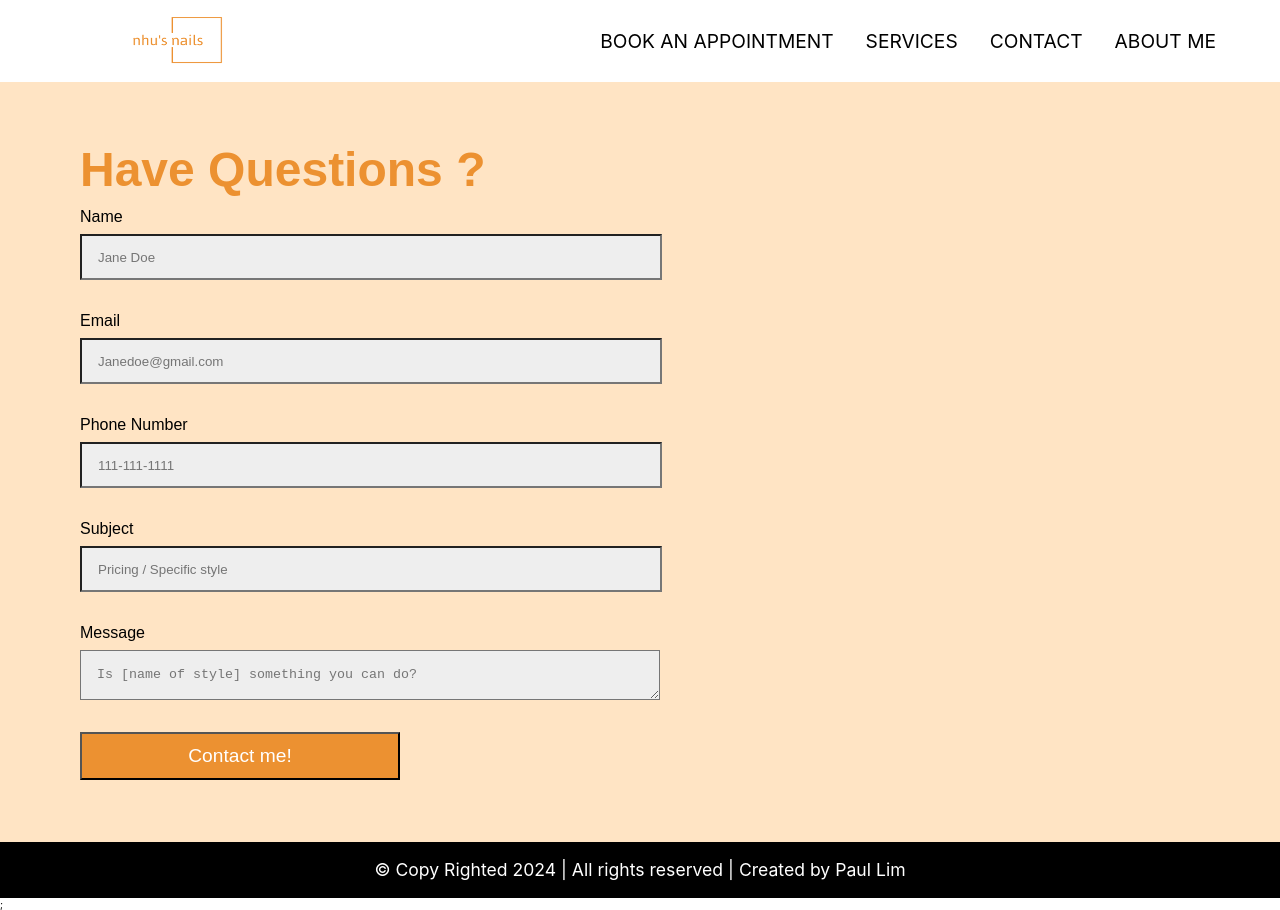
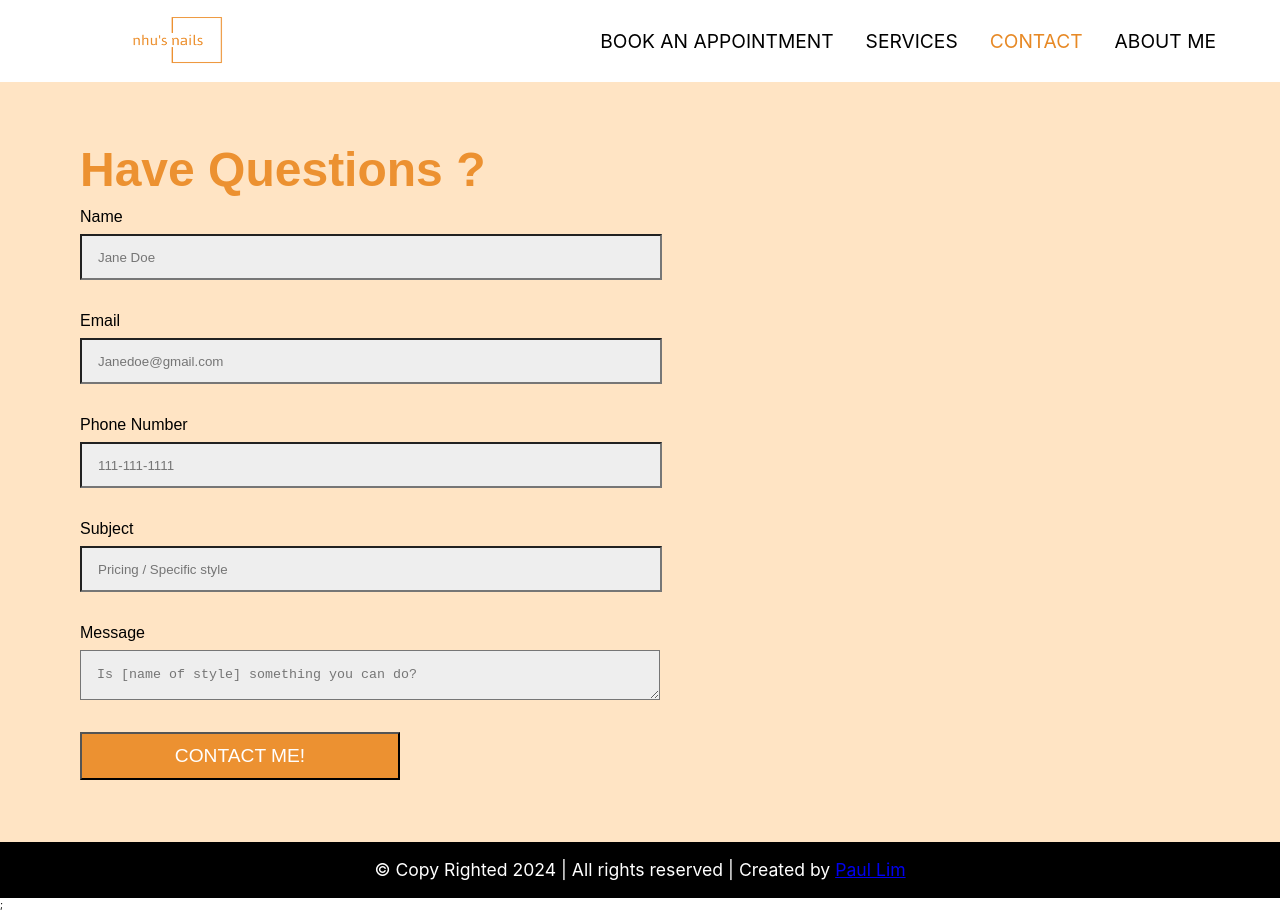
Before and after one commit to seunghan47/nhu_nail, a React (Create React App) app in the folder frontend/: page /Contact in a window 1280 px wide. Built offline with nearby package versions, Linux system fonts and the light colour scheme.

Commit message:
header navigation

```diff
--- a/frontend/src/components/Button.module.css
+++ b/frontend/src/components/Button.module.css
@@ -4,6 +4,7 @@
   width: 20rem;
   height: 3rem;
   font-size: 1.2rem;
+  text-transform: uppercase;
 }
 
 .button:hover {
--- a/frontend/src/components/Header.jsx
+++ b/frontend/src/components/Header.jsx
@@ -15,8 +15,8 @@ const Header = () => {
         <ul className={styles.item_container}>
           <li className={styles.header_item}>
             <NavLink
-              className={({ isActive }) => (isActive ? styles.active_link : undefined)}
-              to='./Appointment'
+              className={({ isActive }) => (isActive ? styles.active : undefined)}
+              to='Appointment'
               end
             >
               Book an appointment
@@ -24,8 +24,8 @@ const Header = () => {
           </li>
           <li className={styles.header_item}>
             <NavLink
-              className={({ isActive }) => (isActive ? styles.active_link : undefined)}
-              to='./Services'
+              className={({ isActive }) => (isActive ? styles.active : undefined)}
+              to='Services'
               end
             >
               Services
@@ -33,8 +33,8 @@ const Header = () => {
           </li>
           <li className={styles.header_item}>
             <NavLink
-              className={({ isActive }) => (isActive ? styles.active_link : undefined)}
-              to='./Contact'
+              className={({ isActive }) => (isActive ? styles.active : undefined)}
+              to='Contact'
               end
             >
               Contact
@@ -42,8 +42,8 @@ const Header = () => {
           </li>
           <li className={styles.header_item}>
             <NavLink
-              className={({ isActive }) => (isActive ? styles.active_link : undefined)}
-              to='./About'
+              className={({ isActive }) => (isActive ? styles.active : undefined)}
+              to='About'
               end
             >
               About me
--- a/frontend/src/components/Header.module.css
+++ b/frontend/src/components/Header.module.css
@@ -15,34 +15,21 @@
   display: flex;
   list-style: none;
   font-size: 1.2rem;
+  justify-content: space-evenly;
 }
 
-a {
+.item_container a.active,
+.item_container a:hover {
+  color: #e78925;
+}
+
+.header_item a {
+  list-style: none;
   text-decoration: none;
   color: inherit;
 }
-
 .header_item {
-  position: relative;
+  color: black;
+  text-transform: uppercase;
   margin-right: 2rem;
-  text-transform: uppercase;
-  overflow: hidden;
 }
-
-.header_item::after {
-  content: "";
-  position: absolute;
-  width: 0;
-  height: 2px;
-  background-color: #ec9131;
-  bottom: 0;
-  left: 0;
-  transition: width 0.3s;
-}
-
-.header_item:hover::after,
-.header_item:focus::after,
-.header_item:visited::after,
-.header_item:active::after {
-  width: 50%;
-}
```
